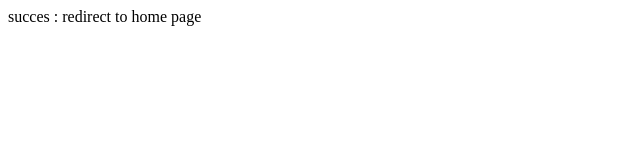
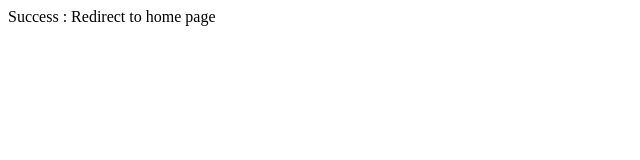
Before and after one commit to mai095/E-commerce-app, a website: page front-end/successUrl.html in a window 1280 px wide. Shown: the full height of the page, 0-640 px from the left. Drawn offline with Linux system fonts and the light colour scheme.

Commit message:
modify front end page

```diff
--- a/front-end/successUrl.html
+++ b/front-end/successUrl.html
@@ -6,6 +6,6 @@
     <title>successUrl</title>
 </head>
 <body>
-    succes : redirect to home page
+    Success : Redirect to home page
 </body>
 </html>
```
Also changed, not shown: front-end/cancelUrl.html (+1 -1 lines).
